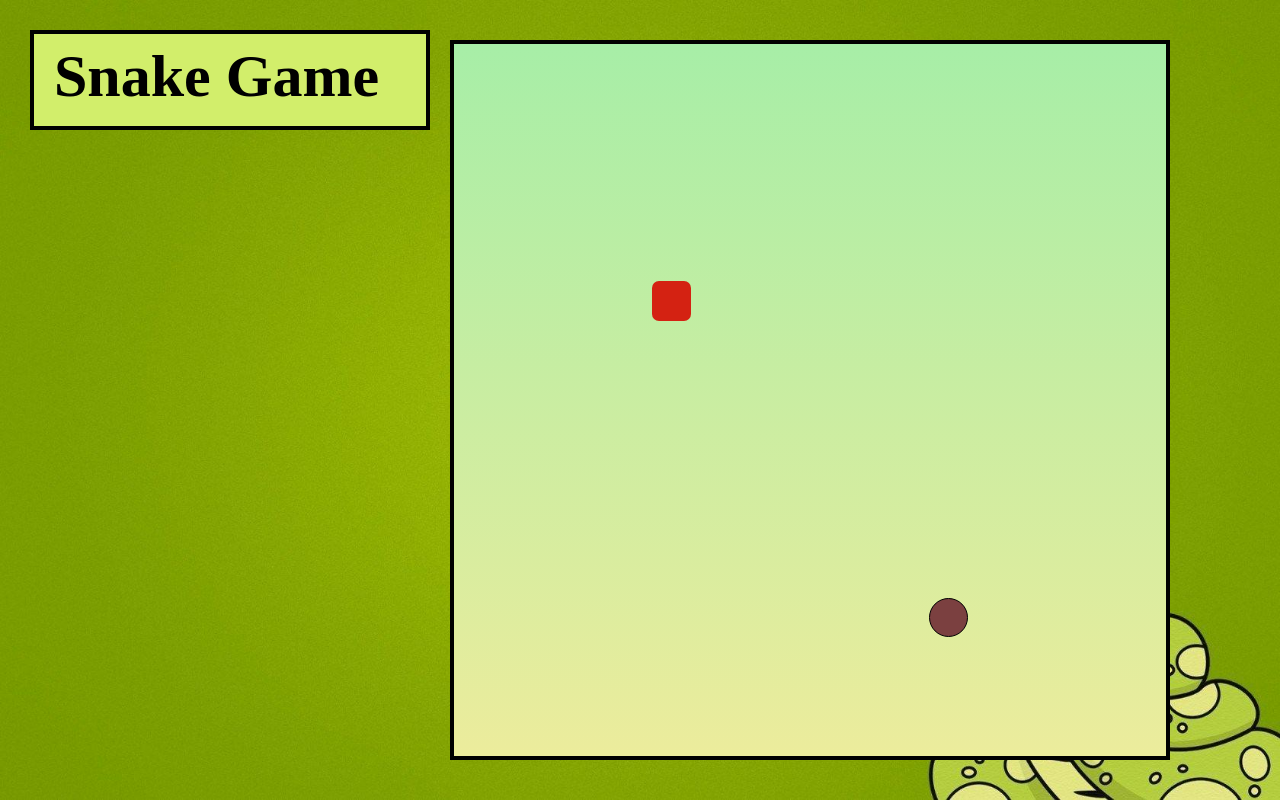
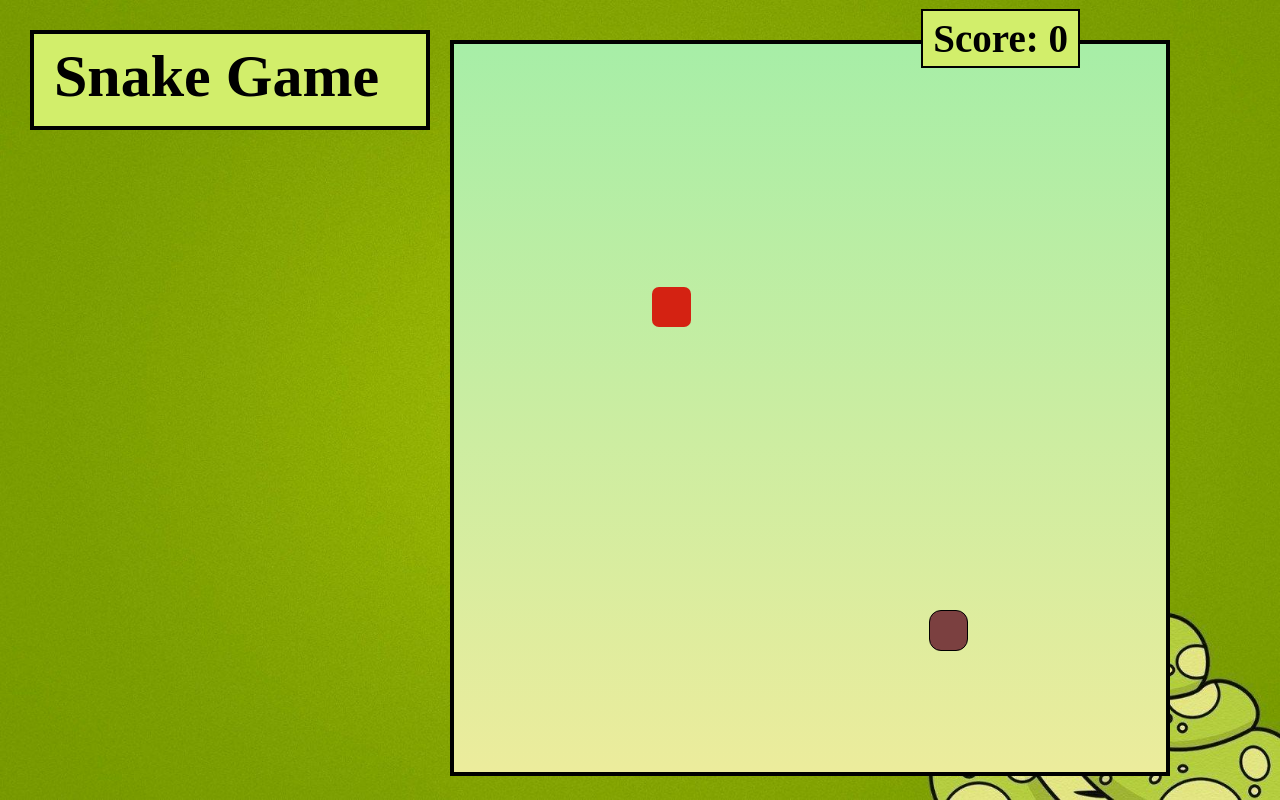
Before and after one commit to nishita-codes/HTML-CSS-JS-PROJECT-Snake-Game, a plain HTML site: page index.html in a window 1280 px wide. Drawn offline with Linux system fonts and the light colour scheme.

Commit message:
added files

```diff
--- a/index.html
+++ b/index.html
@@ -8,7 +8,8 @@
 </head>
 <body>
     <div class="body">
-        <h1 id="snake">Snake Game</h1>
+        <h1 id="Snake">Snake Game</h1>
+        <div id="ScoreBox">Score: 0</div>
         <div id="board">
 
         </div>
--- a/script.js
+++ b/script.js
@@ -32,7 +32,7 @@ function isCollide(snake) {
     }
     // when u bump into the wall
     if (snake[0].x >= 18 || snake[0].x <= 0 || snake[0].y >= 18 || snake[0].y <= 0) {
-        return true;
+      return true;
     }
 }
 
@@ -52,6 +52,8 @@ function gameEngine() {
     //  if you have eaten the food , increamnet the score and regenrate the food
     if (snakeArr[0].y === food.y && snakeArr[0].x === food.x) {
         foodSound.play();
+        score += 1;
+        ScoreBox.innerHTML = "Score :"+ score;
         snakeArr.unshift({ x: snakeArr[0].x + inputDir.x, y: snakeArr[0].y + inputDir.y })
         let a = 2;
         let b = 16;
--- a/style.css
+++ b/style.css
@@ -14,7 +14,7 @@
     justify-content: center;
     align-items: center; */
 }
-#snake{
+#Snake{
     padding-left:20px;
     padding-top:8px;
     margin-left:30px;
@@ -31,17 +31,27 @@
     margin-left:450px;
     margin-top:-90px;
     width:90vmin;
-    height:90vmin;
+    height:92vmin;
     border:4px solid black;
     display:grid;
     grid-template-rows: repeat(18, 1fr);
     grid-template-columns:repeat(18, 1fr) ;
 }
+#ScoreBox{
+    position:absolute;
+    top:9px;
+    right:200px;
+    font-size: 39px;
+    font-weight: bold;
+    border: 2px solid black;
+    background-color: rgb(210, 238, 107);
+    padding:5px 10px;
+}
 
 .head{
     background-color:rgb(123, 64, 64);
     border:1px solid black;
-    border-radius:22px;
+    border-radius:12px;
 }
 .snake{
     background-color: rgb(224, 104, 196) ;
```
